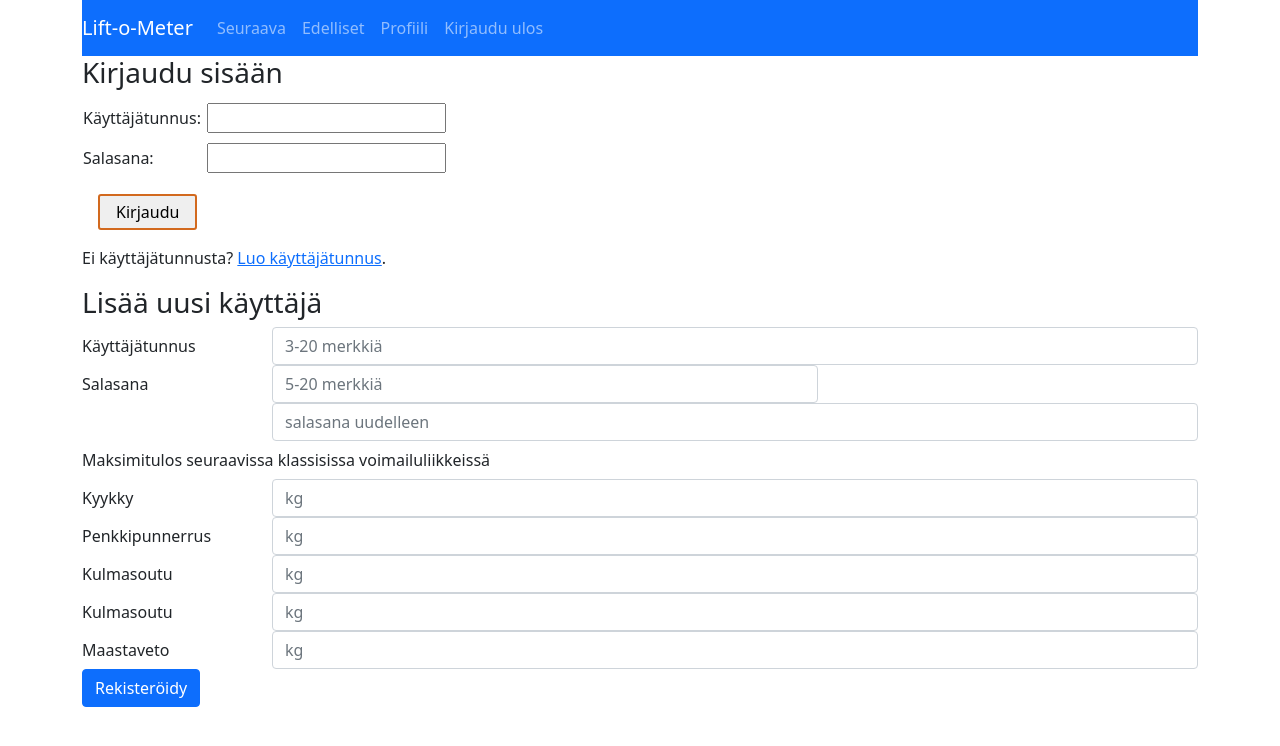
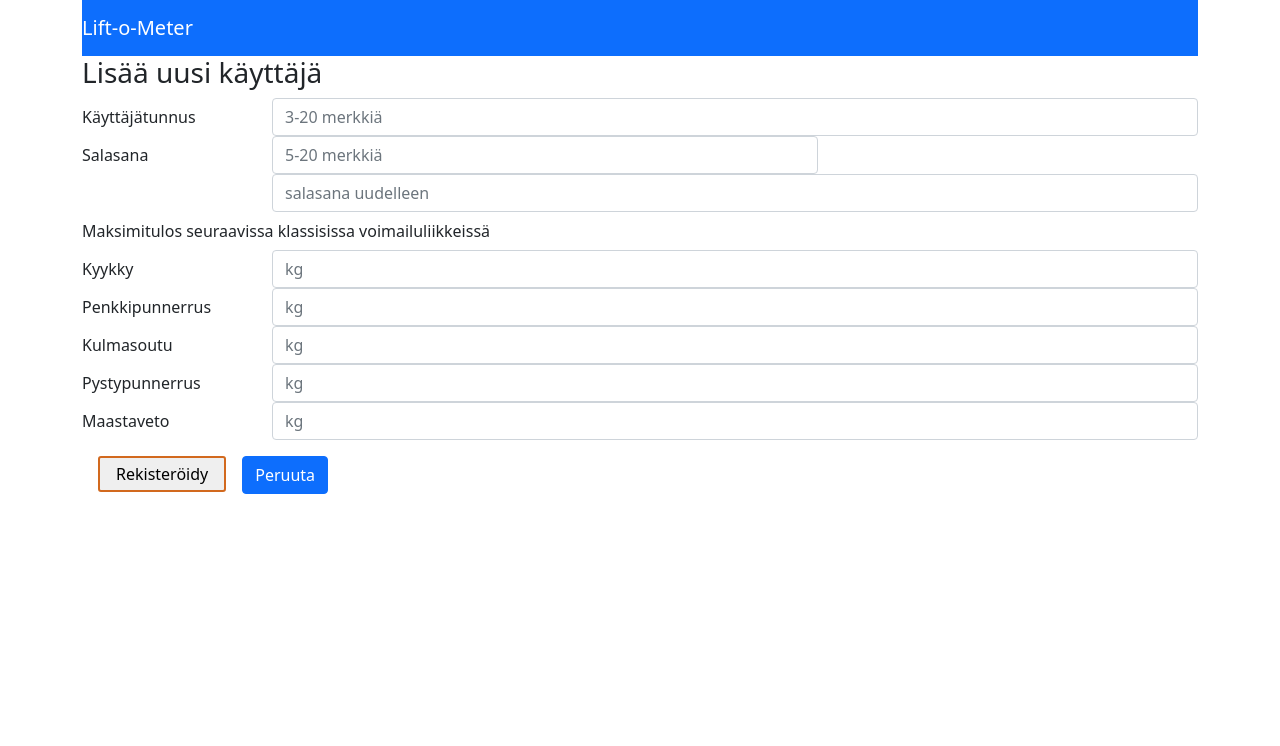
Before and after one commit to TommiON/Lift-o-Meter, a React (Create React App) app in the folder front/: page /signup in a window 1280 px wide. Shown: the top 746 px of the page. Built offline with nearby package versions, Linux system fonts and the light colour scheme.

Commit message:
Frontend, routing, notifications etc.

```diff
--- a/front/src/App.js
+++ b/front/src/App.js
@@ -1,6 +1,6 @@
 import React, { useState, useEffect } from 'react'
 import './App.css'
-import { BrowserRouter, Switch, Route, Link } from "react-router-dom"
+import { BrowserRouter, Switch, Route, Link, Redirect } from "react-router-dom"
 import Workout from './components/Workout'
 import Userlist from './components/Userlist'
 import UserAdder from './components/UserAdder'
@@ -19,7 +19,6 @@ import { Button } from 'react-bootstrap'
 function App() {
 
   const [loggedUser, setLoggedUser] = useState(null)
-
   const [notification, setNotification] = useState({
     message: '',
     error: false
@@ -32,22 +31,30 @@ function App() {
     }
   }, [])
 
-  const showLogin = () => ( <LoginScreen loginFunction={login} /> )
-
-  const showSignup = () => ( <p>Ei tunnusta? <Link to="/signup">Rekisteröidy</Link></p> )
-
   const notify = (message, error) => {
-    setNotification({ message: message, error: error })
-    setTimeout(() => setNotification({ message: '' }), 3000)
+    setNotification({
+      message: message,
+      error: error
+    })
+    setTimeout(() => setNotification({
+      message: ''
+    }), 3000)
   }
 
   const login = (userdata) => {
     AuthService
             .login(userdata)
             .then(response => {
-                window.localStorage.setItem('username', response.data.username)
-                window.localStorage.setItem('accessToken', response.data.accessToken)
-                setLoggedUser(response.data.username)
+              window.localStorage.removeItem('username')
+              window.localStorage.removeItem('accessToken')
+              window.localStorage.setItem('username', response.data.username)
+              window.localStorage.setItem('accessToken', response.data.accessToken)
+              setLoggedUser(response.data.username)
+              notify(`Tervetuloa, ${window.localStorage.getItem('username')}!`)
+            })
+            .catch(error => {
+              notify('Ongelma kirjautumisessa - väärä tunnus tai salasana?', true)
+              console.log('** App, login, error: ', error)
             })
   }
 
@@ -55,24 +62,17 @@ function App() {
     console.log('Kirjaudutaan ulos...')
     window.localStorage.removeItem('username')
     window.localStorage.removeItem('accessToken')
-    setLoggedUser(undefined)
+    setLoggedUser(null)
   }
-
-  /*
-   {loggedUser !== null ? <span><b>{loggedUser}</b> kirjautunut. <a href="" onClick={logout}>Kirjaudu ulos</a></span> : <div></div> }
-        {loggedUser !== null ? <Link to="/profile" style={temporaryStyle}>Oma profiili</Link> : <div></div>}
-  */
 
   return (
     <Container>
       <BrowserRouter>
-        <NavigationBar logoutFunction={() => logout()} />
+        <NavigationBar logoutFunction={() => logout()} loggedIn={loggedUser} />
         <Notification message={notification.message} error={notification.error} />
-        {loggedUser === null && showLogin()}
-        {loggedUser === undefined && showSignup()}
         <Switch>
           <Route path="/signup">
-            <UserAdder notificationCallback={notify} />
+            <UserAdder notificationCallback={notify} visible={!loggedUser} />
           </Route>
           <Route path="/next">
             <Workout />
@@ -83,6 +83,11 @@ function App() {
           <Route path="/profile">
             <AccountDetails />
           </Route>
+          <Route path="/">
+            {console.log('*** LoggedUserin status:', loggedUser)}
+            {loggedUser ? <Redirect to="/next" /> : <LoginScreen loginFunction={login} visible={!loggedUser} />}
+            {loggedUser ? <p></p> : <p>Ei käyttäjätunnusta? <Link to="/signup">Rekisteröidy</Link></p>}
+          </Route>
         </Switch>
       </BrowserRouter>
     </Container>
--- a/front/src/components/LoginScreen.js
+++ b/front/src/components/LoginScreen.js
@@ -1,9 +1,8 @@
 import React, { useState } from 'react'
 import { StandardButton } from '../styles/Buttons'
 import { Input} from '../styles/styles'
-import AuthService from '../services/AuthService'
 
-const LoginScreen = ( {loginFunction}) => {
+const LoginScreen = ({ loginFunction, visible }) => {
 
     const [userdata, setUserdata] = useState({
         username: '',
@@ -28,6 +27,10 @@ const LoginScreen = ( {loginFunction}) => {
         })
     }
 
+    if(!visible) {
+        return null
+    }
+
     return(
         <div>
             <h3>Kirjaudu sisään</h3>
@@ -46,7 +49,6 @@ const LoginScreen = ( {loginFunction}) => {
                 </table>
                 <StandardButton type="submit">Kirjaudu</StandardButton>
             </form>
-            <p>Ei käyttäjätunnusta? <a href="">Luo käyttäjätunnus</a>.</p>
         </div>
     )
 }
--- a/front/src/components/NavigationBar.js
+++ b/front/src/components/NavigationBar.js
@@ -2,7 +2,19 @@ import React, { useState, useEffect } from 'react'
 import { Navbar, Nav, NavDropdown, Form, FormControl, Button} from "react-bootstrap"
 import { Link } from "react-router-dom"
 
-const NavigationBar = ( {logoutFunction} ) => {
+const NavigationBar = ( {logoutFunction, loggedIn } ) => {
+
+    if(!loggedIn) {
+        return(
+            <Navbar bg="primary" variant="dark" expand="md">
+                <Navbar.Brand as={Link} to="/">Lift-o-Meter</Navbar.Brand>
+                <Navbar.Toggle aria-controls="basic-navbar-nav" />
+                <Navbar.Collapse id="basic-navbar-nav">
+                </Navbar.Collapse>
+            </Navbar>
+        )
+    }
+
     return(
         <Navbar bg="primary" variant="dark" expand="md">
             <Navbar.Brand as={Link} to="/">Lift-o-Meter</Navbar.Brand>
@@ -25,7 +37,6 @@ const NavigationBar = ( {logoutFunction} ) => {
             </Navbar.Collapse>
         </Navbar>
     )
-
 }
 
 export default NavigationBar
--- a/front/src/components/UserAdder.js
+++ b/front/src/components/UserAdder.js
@@ -5,7 +5,7 @@ import { StandardButton } from '../styles/Buttons'
 import { Input} from '../styles/styles'
 import AuthService from '../services/AuthService'
 
-const UserAdder = ( {notificationCallback} ) => {
+const UserAdder = ({ visible, notificationCallback }) => {
 
     const [userdata, setUserdata] = useState({
         username: '',
@@ -59,14 +59,6 @@ const UserAdder = ( {notificationCallback} ) => {
         const field = event.target.name
         const value = event.target.value
 
-        /*
-        if(field === 'username' || field === 'password' || field === 'password2') {
-            value = event.target.value
-        } else {
-            value = parseFloat(event.target.value)
-        }
-        */
-
         if(field === 'password2') {
             setPasswordConfirmation(value)
         } else {
@@ -90,8 +82,16 @@ const UserAdder = ( {notificationCallback} ) => {
         } else {
             AuthService
                 .signup(userdata)
-                .then(response => console.log(response))
-                .catch(error => console.log('**Virhe: ', error))
+                .then(response => {
+                    console.log('** UserAdder, handleSubmit, lisätään: ', response)
+                    notificationCallback(`Käyttäjätili lisätty. Kirjaudu sisään, ${userdata.username}!`, false)
+                })
+                .catch(error => {
+                    console.log('** UserAdder, handleSubmit, virhe: ', error.response)
+                    if(error.response.status === 400) {
+                        notificationCallback('Käyttäjätunnus on jo varattu!', true)
+                    }
+                })
             setUserdata({
                 username: '',
                 password: '',
@@ -101,9 +101,15 @@ const UserAdder = ( {notificationCallback} ) => {
                 bestOverheadPress: '',
                 bestDeadlift: ''
             })
-            notificationCallback(`Käyttäjätili lisätty. Tervetuloa ${userdata.username}!`, false)
+            setPasswordConfirmation('')
         }
     }
+
+    /*
+    if(!visible) {
+        return null
+    }
+    */
 
     return(
         <div>
@@ -196,7 +202,7 @@ const UserAdder = ( {notificationCallback} ) => {
                     </Col>
                 </Form.Group>
                 <Form.Group as={Row}>
-                    <Form.Label column sm={2}>Kulmasoutu</Form.Label>
+                    <Form.Label column sm={2}>Pystypunnerrus</Form.Label>
                     <Col sm={10}>
                         <Form.Control
                             type='number'
@@ -221,7 +227,8 @@ const UserAdder = ( {notificationCallback} ) => {
                         <Form.Control.Feedback type='invalid'>{ errors.bestDeadlift }</Form.Control.Feedback>
                     </Col>
                 </Form.Group>
-                <Button type='submit'>Rekisteröidy</Button>
+                <StandardButton type='submit'>Rekisteröidy</StandardButton>
+                <Button>Peruuta</Button>
             </Form>
         </div>
     )
--- a/front/src/services/AuthService.js
+++ b/front/src/services/AuthService.js
@@ -9,6 +9,11 @@ const login = async credentials => {
 
 const signup = async userData => {
     const response = await axios.post(`${baseURL}/signup`, userData)
+        .catch(e => {
+            console.log('** axios-error!', e)
+            throw e
+    })
+    console.log('** AuthService signup:', response)
     return response
 }
 
```
Also changed, not shown: 1 other file (tests, documents, lock files or other folders).
